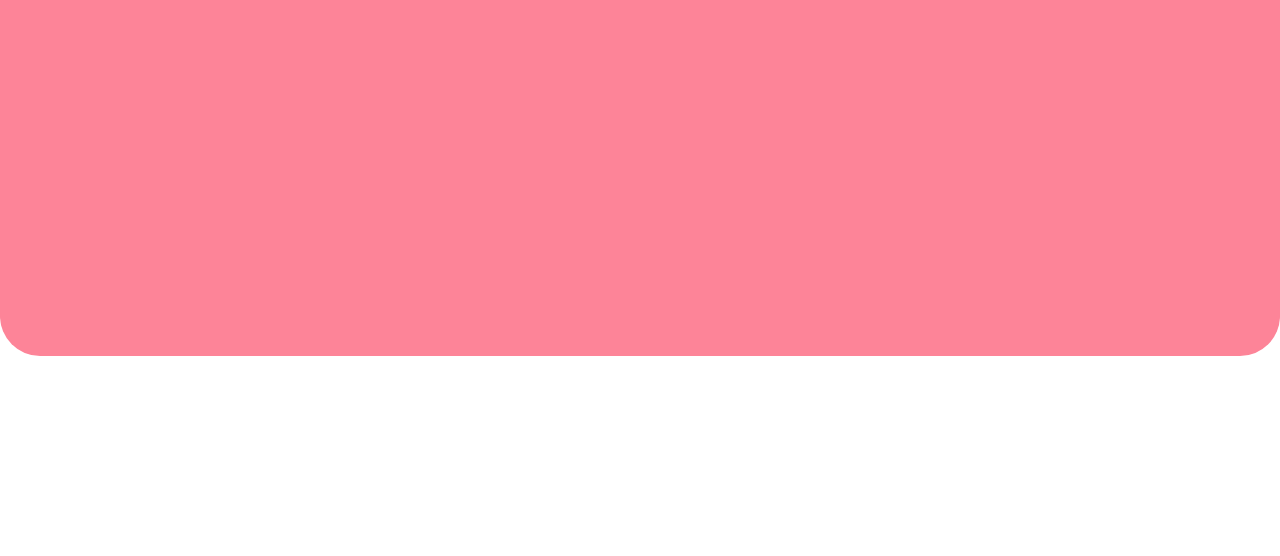
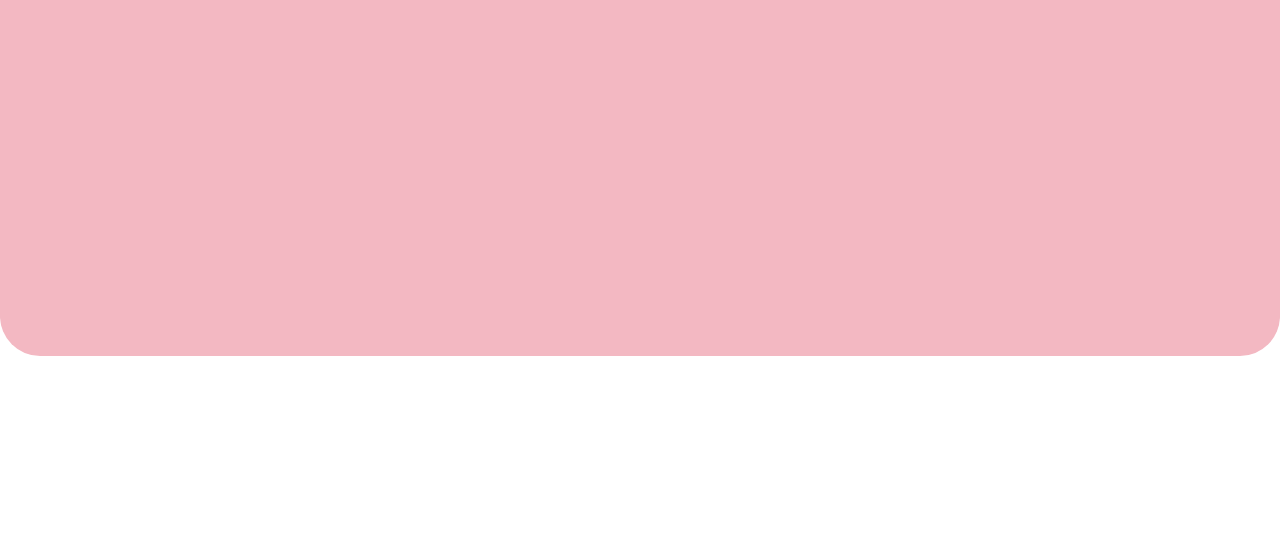
Before and after one commit to hrefabdullah/qhku, a plain HTML site: page index.html in a window 1280 px wide. Shown: the part 244-800 px from the top of the page. Drawn offline with Linux system fonts and the light colour scheme.

Commit message:
color update

```diff
--- a/style.css
+++ b/style.css
@@ -10,7 +10,7 @@ body, html{
 }
 
 .card{
-    background: rgb(253, 132, 152);
+    background: rgb(243, 184, 194);
     height: 800px;
     border-radius: 40px;
     width: 100vw;
```
